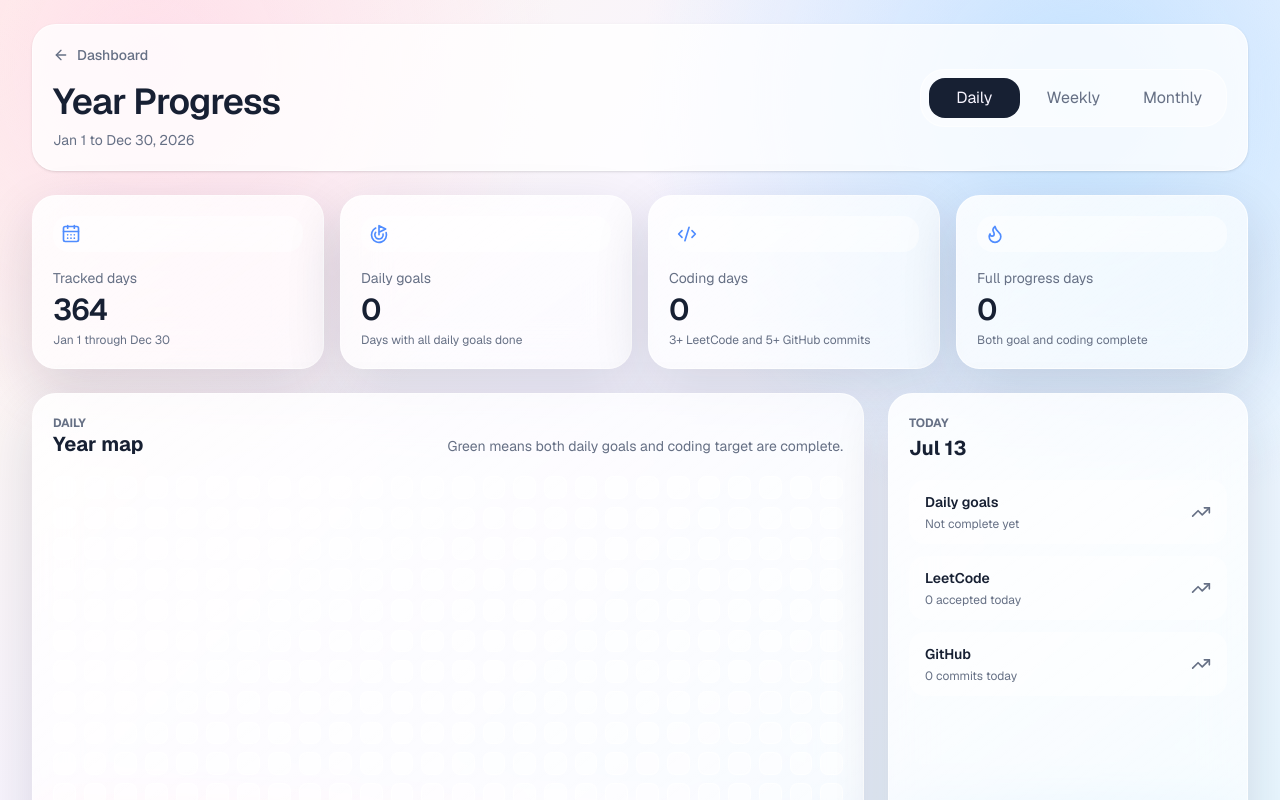
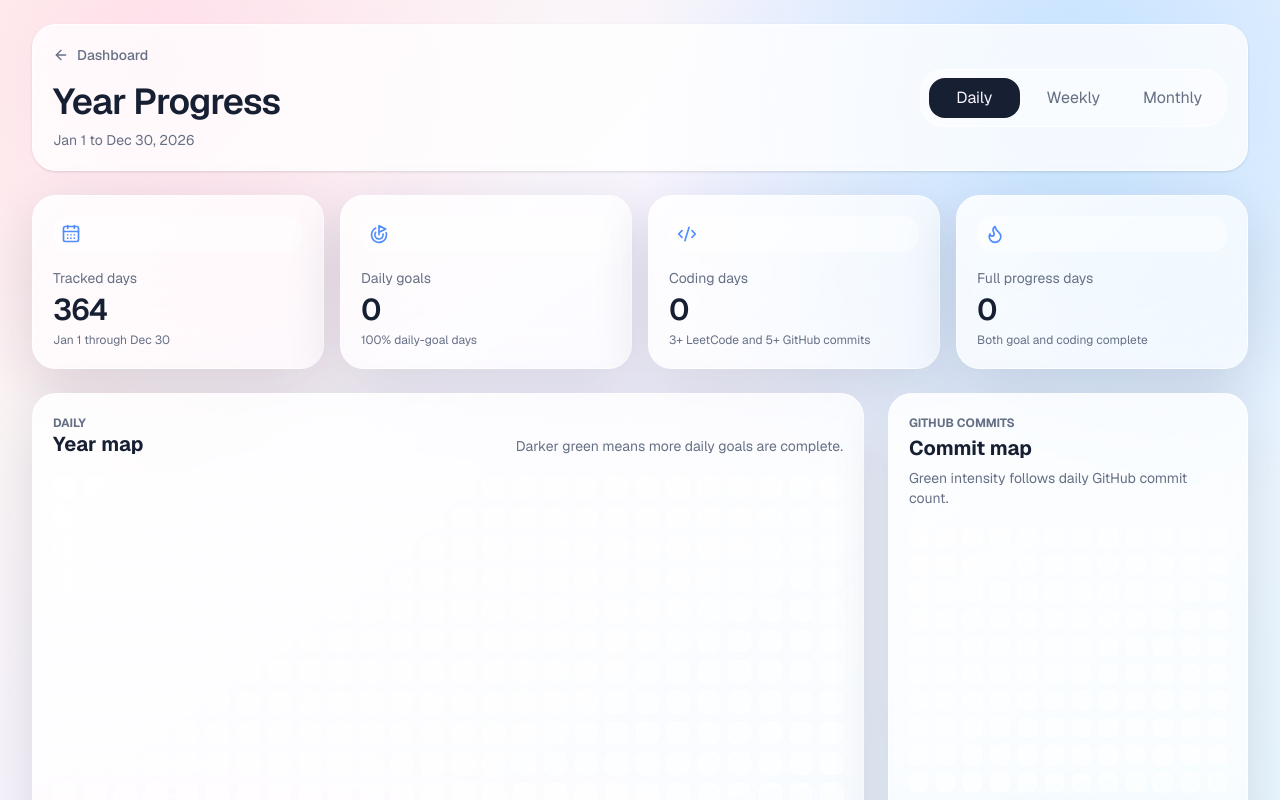
Before and after one commit to rutuja2005byte/Habit-Tracker, a Next.js app: page /progress in a window 1280 px wide. Shown: the top 800 px of the page. Built offline with nearby package versions, Linux system fonts and the light colour scheme.

Commit message:
feat: enhance daily goal tracking with progress calculation and history management

```diff
--- a/app/page.tsx
+++ b/app/page.tsx
@@ -23,6 +23,7 @@ import { z } from "zod";
 import { zodResolver } from "@hookform/resolvers/zod";
 import {
   calculateStreak,
+  dailyCompletionHistory,
   dailyGoalHistoryStorageKey,
   formatStreak,
   localDateKey,
@@ -119,7 +120,7 @@ export default function Home() {
   const activeStats = stats(activeGoals);
   const xp = overall.completed * 120 + activeStats.percent * 4;
   const dailyComplete = isDailyComplete(goalsByTimeframe.daily);
-  const currentStreak = calculateStreak(dailyHistory, dailyComplete, today);
+  const currentStreak = calculateStreak(dailyCompletionHistory(dailyHistory), dailyComplete, today);
 
   useEffect(() => {
     queueMicrotask(() => {
@@ -138,7 +139,7 @@ export default function Home() {
           setGoalsByTimeframe(parsedGoals);
           saveDailyHistory({
             ...parsedHistory,
-            [todayKey]: isDailyComplete(parsedGoals.daily),
+            [todayKey]: dailyCompletionPercent(parsedGoals.daily),
           });
         }
       } catch {
@@ -159,7 +160,7 @@ export default function Home() {
   function syncDailyHistory(dailyGoals: Goal[]) {
     const nextHistory = {
       ...dailyHistory,
-      [todayKey]: isDailyComplete(dailyGoals),
+      [todayKey]: dailyCompletionPercent(dailyGoals),
     };
     saveDailyHistory(nextHistory);
   }
@@ -300,6 +301,11 @@ export default function Home() {
 
 function isDailyComplete(goals: Goal[]) {
   return goals.length > 0 && goals.every((item) => item.completed);
+}
+
+function dailyCompletionPercent(goals: Goal[]) {
+  if (!goals.length) return 0;
+  return Math.round((goals.filter((item) => item.completed).length / goals.length) * 100);
 }
 
 function MetricCard({ icon: Icon, label, value, detail }: { icon: typeof Target; label: string; value: string; detail: string }) {
--- a/app/progress/page.tsx
+++ b/app/progress/page.tsx
@@ -27,6 +27,7 @@ import {
 import {
   codingDayHistoryStorageKey,
   dailyGoalHistoryStorageKey,
+  dailyGoalProgress,
   isCodingDayComplete,
   localDateKey,
   type CodingDayHistory,
@@ -40,6 +41,7 @@ type DayProgress = {
   label: string;
   month: string;
   dailyGoalDone: boolean;
+  dailyGoalPercent: number;
   codingDone: boolean;
   leetcodeAccepted: number;
   githubCommits: number;
@@ -111,7 +113,7 @@ export default function ProgressPage() {
 
         <section className="grid gap-4 md:grid-cols-2 xl:grid-cols-4">
           <Metric icon={CalendarDays} label="Tracked days" value={String(days.length)} detail="Jan 1 through Dec 30" />
-          <Metric icon={Goal} label="Daily goals" value={String(completedGoalDays)} detail="Days with all daily goals done" />
+          <Metric icon={Goal} label="Daily goals" value={String(completedGoalDays)} detail="100% daily-goal days" />
           <Metric icon={Code2} label="Coding days" value={String(completedCodingDays)} detail="3+ LeetCode and 5+ GitHub commits" />
           <Metric icon={Flame} label="Full progress days" value={String(fullDays)} detail="Both goal and coding complete" />
         </section>
@@ -146,24 +148,39 @@ function DailyView({ days, today }: { days: DayProgress[]; today?: DayProgress }
             <p className="section-kicker">Daily</p>
             <h2 className="section-title">Year map</h2>
           </div>
-          <p className="text-sm text-[var(--muted)]">Green means both daily goals and coding target are complete.</p>
+          <p className="text-sm text-[var(--muted)]">Darker green means more daily goals are complete.</p>
         </div>
         <div className="mt-5 grid gap-2" style={{ gridTemplateColumns: "repeat(auto-fill, minmax(22px, 1fr))" }}>
           {days.map((day) => (
             <div
               key={day.date}
-              className={`aspect-square rounded-lg border border-[var(--border)] ${day.score === 2 ? "bg-[var(--success)]" : day.score === 1 ? "bg-[var(--warning)]" : "bg-[var(--subtle)]"}`}
-              title={`${day.label}: ${day.dailyGoalDone ? "daily goals done" : "daily goals open"}, ${day.codingDone ? "coding done" : "coding open"}`}
+              className={`aspect-square rounded-lg border border-[var(--border)] ${goalCellClass(day.dailyGoalPercent)}`}
+              title={`${day.label}: ${day.dailyGoalPercent}% daily goals complete`}
             />
           ))}
         </div>
       </div>
 
       <div className="dashboard-card">
+        <p className="section-kicker">GitHub commits</p>
+        <h2 className="section-title mt-1">Commit map</h2>
+        <p className="mt-2 text-sm text-[var(--muted)]">Green intensity follows daily GitHub commit count.</p>
+        <div className="mt-5 grid gap-2" style={{ gridTemplateColumns: "repeat(auto-fill, minmax(18px, 1fr))" }}>
+          {days.map((day) => (
+            <div
+              key={`${day.date}-commits`}
+              className={`aspect-square rounded-md border border-[var(--border)] ${commitCellClass(day.githubCommits)}`}
+              title={`${day.label}: ${day.githubCommits} GitHub commits`}
+            />
+          ))}
+        </div>
+      </div>
+
+      <div className="dashboard-card xl:col-span-2">
         <p className="section-kicker">Today</p>
         <h2 className="section-title mt-1">{today?.label ?? "No day selected"}</h2>
         <div className="mt-5 grid gap-3">
-          <StatusRow label="Daily goals" done={Boolean(today?.dailyGoalDone)} detail={today?.dailyGoalDone ? "Completed" : "Not complete yet"} />
+          <StatusRow label="Daily goals" done={Boolean(today?.dailyGoalDone)} detail={`${today?.dailyGoalPercent ?? 0}% complete`} />
           <StatusRow label="LeetCode" done={(today?.leetcodeAccepted ?? 0) >= 3} detail={`${today?.leetcodeAccepted ?? 0} accepted today`} />
           <StatusRow label="GitHub" done={(today?.githubCommits ?? 0) >= 5} detail={`${today?.githubCommits ?? 0} commits today`} />
         </div>
@@ -208,12 +225,12 @@ function MonthlyView({ data }: { data: ReturnType<typeof groupByMonth> }) {
           <BarChart data={data}>
             <CartesianGrid stroke="var(--track)" vertical={false} />
             <XAxis dataKey="label" tick={{ fill: "var(--muted)", fontSize: 12 }} />
-            <YAxis allowDecimals={false} tick={{ fill: "var(--muted)", fontSize: 12 }} />
+            <YAxis domain={[0, 100]} tick={{ fill: "var(--muted)", fontSize: 12 }} />
             <Tooltip contentStyle={{ borderRadius: 14, border: "1px solid var(--border)", background: "var(--card)", color: "var(--foreground)" }} />
-            <Bar dataKey="goalDays" name="Daily goal days" radius={[8, 8, 4, 4]}>
+            <Bar dataKey="goalTargetPercent" name="Daily goals target %" radius={[8, 8, 4, 4]}>
               {data.map((item) => <Cell key={`${item.label}-goals`} fill={item.color} />)}
             </Bar>
-            <Bar dataKey="codingDays" name="Coding days" radius={[8, 8, 4, 4]} fill="#34c759" />
+            <Bar dataKey="codingTargetPercent" name="Coding target %" radius={[8, 8, 4, 4]} fill="#34c759" />
           </BarChart>
         </ResponsiveContainer>
       </div>
@@ -243,7 +260,8 @@ function buildYearProgress(year: number, dailyHistory: DailyGoalHistory, codingH
   for (const cursor = new Date(start); cursor <= end; cursor.setDate(cursor.getDate() + 1)) {
     const date = localDateKey(cursor);
     const codingDay = codingHistory[date];
-    const dailyGoalDone = Boolean(dailyHistory[date]);
+    const dailyGoalPercent = dailyGoalProgress(dailyHistory[date]);
+    const dailyGoalDone = dailyGoalPercent >= 100;
     const codingDone = isCodingDayComplete(codingDay);
 
     days.push({
@@ -251,6 +269,7 @@ function buildYearProgress(year: number, dailyHistory: DailyGoalHistory, codingH
       label: formatter.format(cursor),
       month: monthFormatter.format(cursor),
       dailyGoalDone,
+      dailyGoalPercent,
       codingDone,
       leetcodeAccepted: codingDay?.leetcodeAccepted ?? 0,
       githubCommits: codingDay?.githubCommits ?? 0,
@@ -284,22 +303,45 @@ function groupByWeek(days: DayProgress[]) {
 
 function groupByMonth(days: DayProgress[]) {
   const colors = ["#4f8cff", "#34c759", "#ff9f0a", "#ef4444"];
-  const months = new Map<string, { label: string; goalDays: number; codingDays: number; fullDays: number; color: string }>();
+  const months = new Map<string, { label: string; days: number; goalTotal: number; goalDays: number; codingDays: number; fullDays: number; goalTargetPercent: number; codingTargetPercent: number; color: string }>();
 
   days.forEach((day) => {
     const current = months.get(day.month) ?? {
       label: day.month,
+      days: 0,
+      goalTotal: 0,
       goalDays: 0,
       codingDays: 0,
       fullDays: 0,
+      goalTargetPercent: 0,
+      codingTargetPercent: 0,
       color: colors[months.size % colors.length],
     };
 
+    current.days += 1;
+    current.goalTotal += day.dailyGoalPercent;
     current.goalDays += Number(day.dailyGoalDone);
     current.codingDays += Number(day.codingDone);
     current.fullDays += Number(day.score === 2);
+    current.goalTargetPercent = Math.round(current.goalTotal / current.days);
+    current.codingTargetPercent = Math.round((current.codingDays / current.days) * 100);
     months.set(day.month, current);
   });
 
   return Array.from(months.values());
 }
+
+function goalCellClass(percent: number) {
+  if (percent >= 100) return "bg-[var(--success)]";
+  if (percent >= 75) return "bg-emerald-300";
+  if (percent >= 50) return "bg-emerald-200";
+  if (percent > 0) return "bg-emerald-100";
+  return "bg-[var(--subtle)]";
+}
+
+function commitCellClass(commits: number) {
+  if (commits >= 5) return "bg-[var(--success)]";
+  if (commits >= 3) return "bg-emerald-300";
+  if (commits >= 1) return "bg-emerald-200";
+  return "bg-[var(--subtle)]";
+}
--- a/utils/streaks.ts
+++ b/utils/streaks.ts
@@ -1,4 +1,4 @@
-export type DailyGoalHistory = Record<string, boolean>;
+export type DailyGoalHistory = Record<string, boolean | number>;
 export type CodingDayHistory = Record<string, { leetcodeAccepted: number; githubCommits: number }>;
 
 export const dailyGoalHistoryStorageKey = "personal-growth-dashboard-daily-history";
@@ -45,3 +45,14 @@ export function codingCompletionHistory(history: CodingDayHistory) {
     Object.entries(history).map(([date, day]) => [date, isCodingDayComplete(day)]),
   ) as Record<string, boolean>;
 }
+
+export function dailyGoalProgress(value: boolean | number | undefined) {
+  if (typeof value === "number") return Math.max(0, Math.min(value, 100));
+  return value ? 100 : 0;
+}
+
+export function dailyCompletionHistory(history: DailyGoalHistory) {
+  return Object.fromEntries(
+    Object.entries(history).map(([date, value]) => [date, dailyGoalProgress(value) >= 100]),
+  ) as Record<string, boolean>;
+}
```
